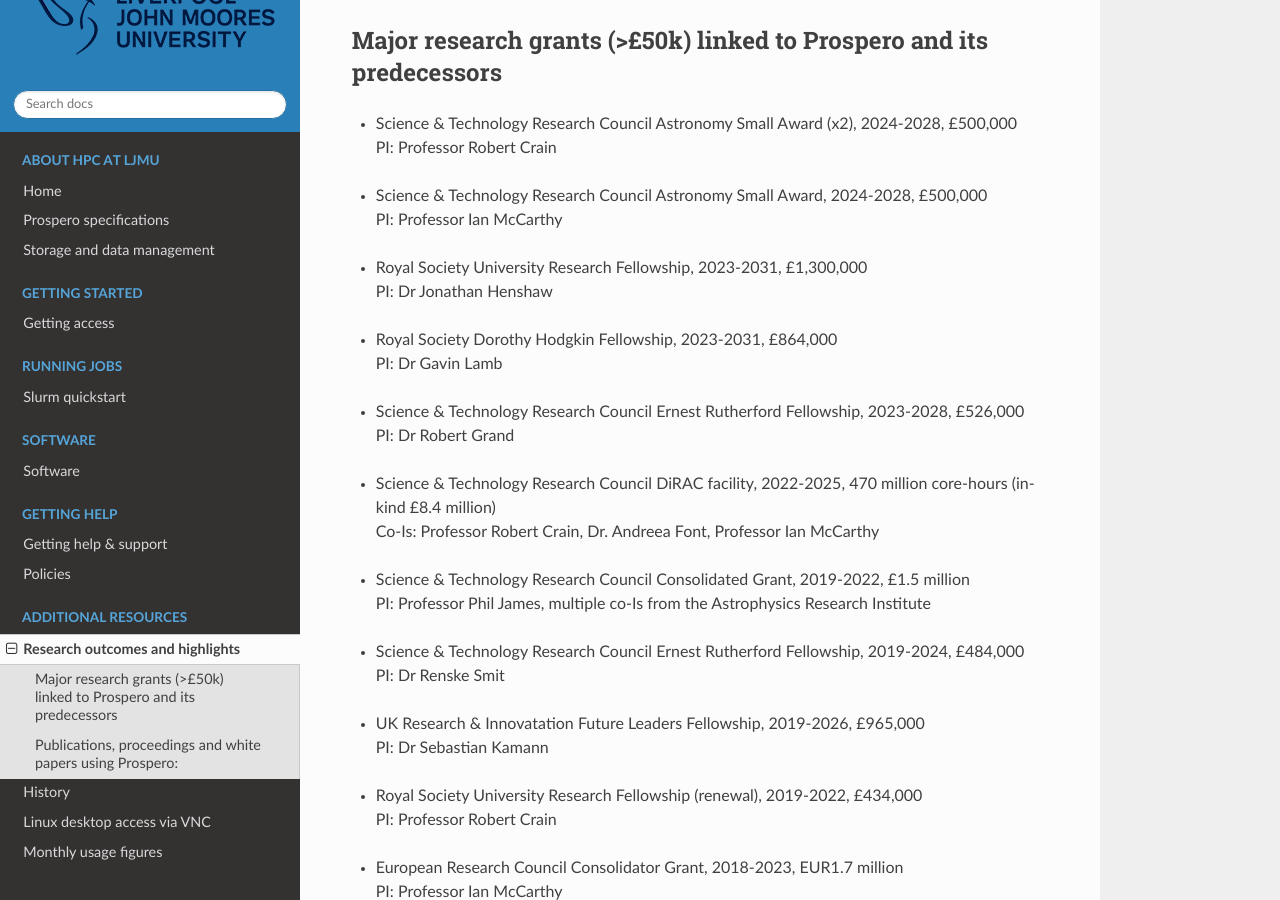
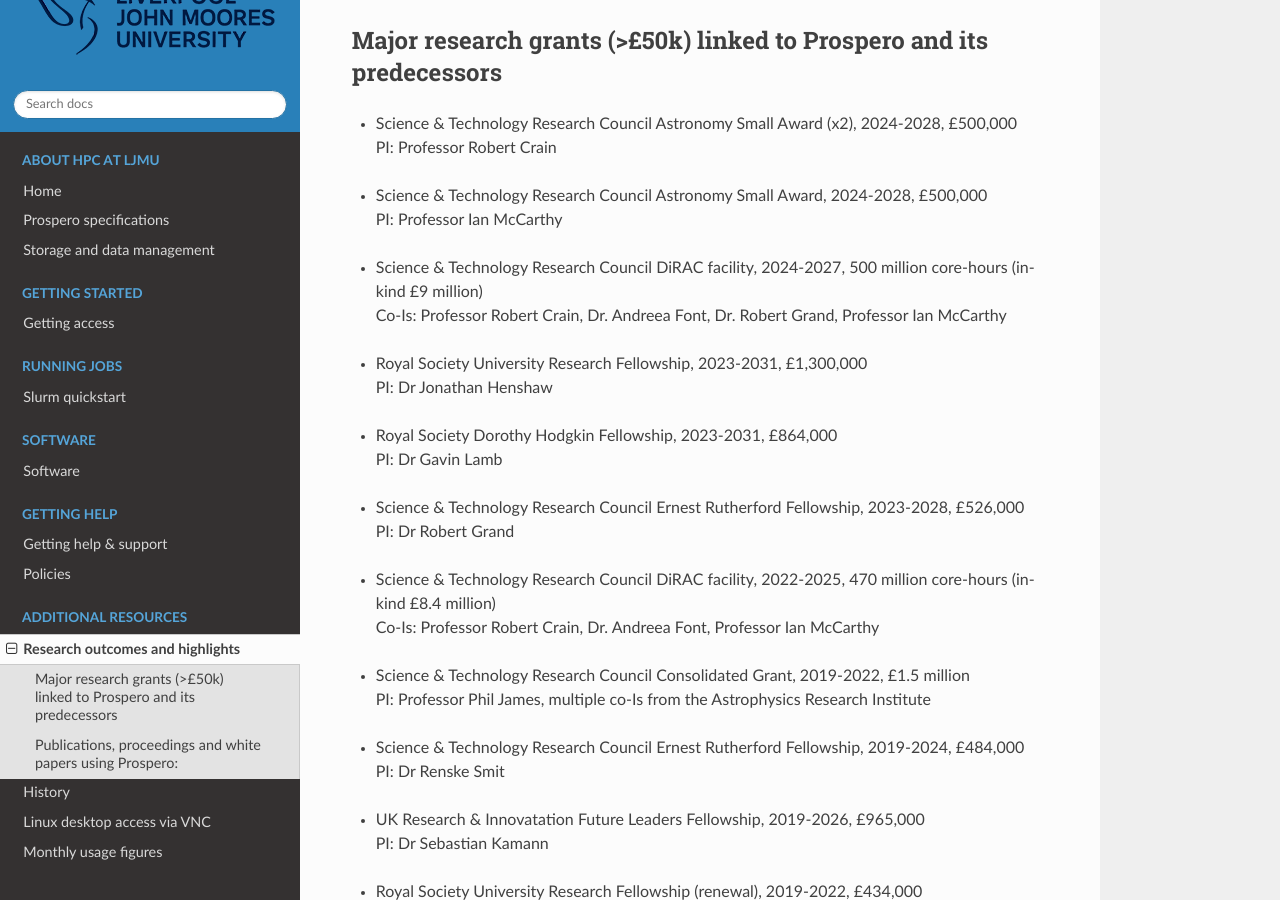
Before and after one commit to astrcrai/prospero-docs, a Sphinx documentation site: the page built from docs/source/highlights.rst, in a window 1280 px wide and 900 px high, scrolled down 784 px. Built offline with Sphinx 7.4.7 and the Read the Docs theme 3.1.0, drawn with Linux system fonts in a browser that asks for light colours.

Commit message:
Update highlights.rst
Added latest DiRAC grant

```diff
--- a/docs/source/highlights.rst
+++ b/docs/source/highlights.rst
@@ -28,6 +28,8 @@
   | PI: Professor Robert Crain
 * | Science & Technology Research Council Astronomy Small Award, 2024-2028, £500,000
   | PI: Professor Ian McCarthy
+* | Science & Technology Research Council DiRAC facility, 2024-2027, 500 million core-hours (in-kind £9 million)
+  | Co-Is: Professor Robert Crain, Dr. Andreea Font, Dr. Robert Grand, Professor Ian McCarthy
 * | Royal Society University Research Fellowship, 2023-2031, £1,300,000
   | PI: Dr Jonathan Henshaw
 * | Royal Society Dorothy Hodgkin Fellowship, 2023-2031, £864,000
```
